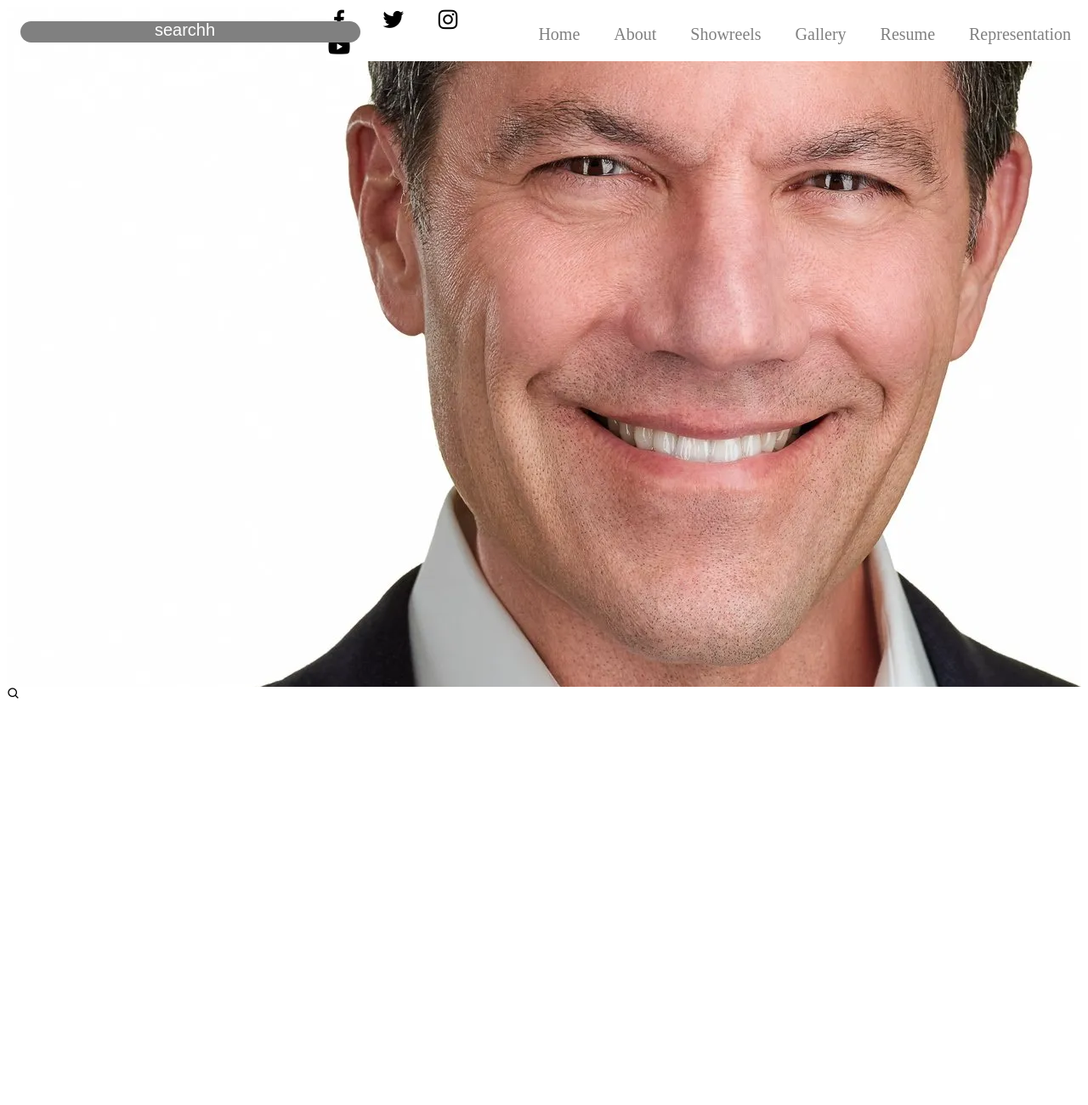
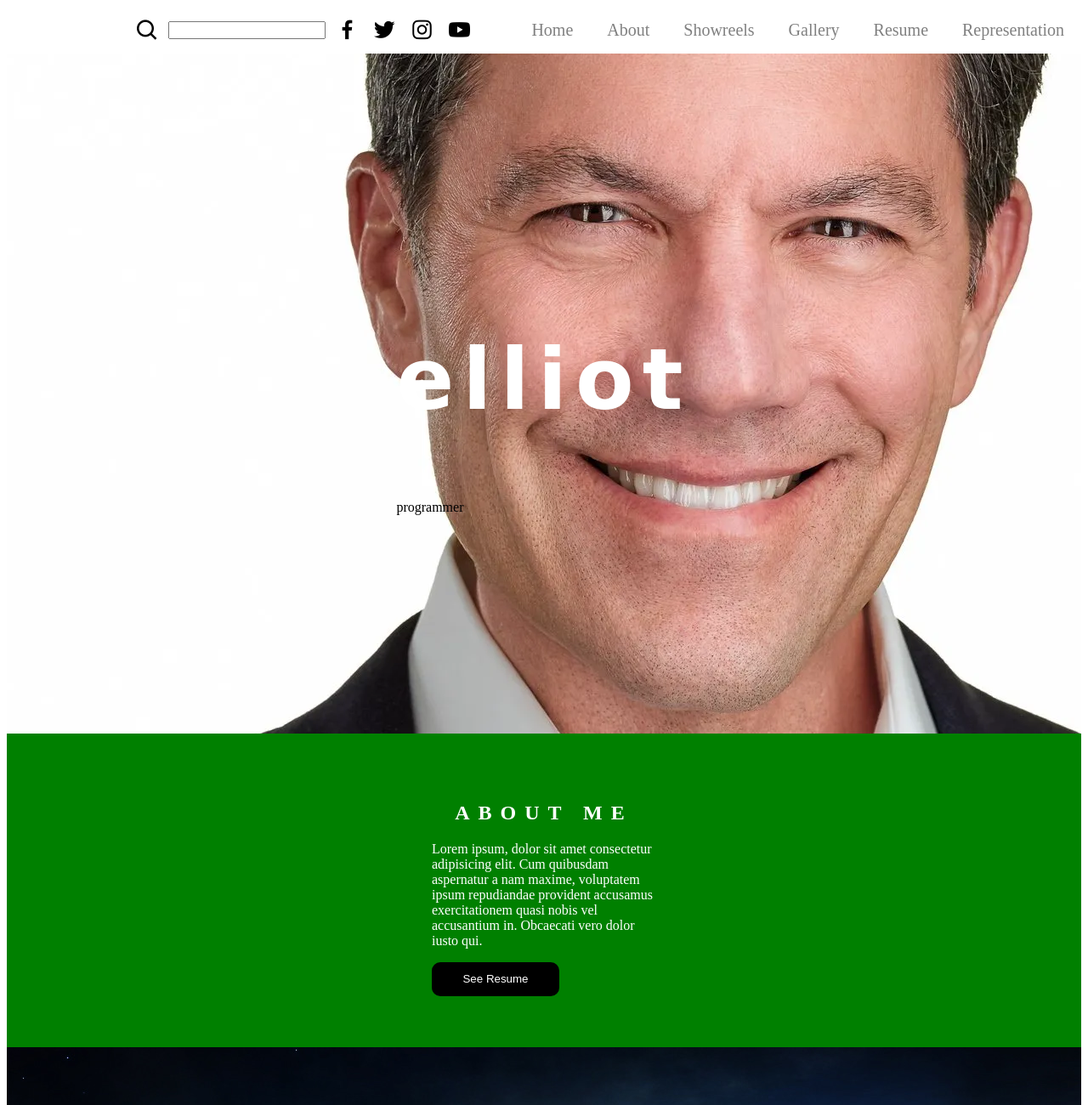
Before and after one commit to elliotalderson1231/portofolio, a plain HTML site: page index.html in a window 1280 px wide. Shown: the top 1300 px of the page at 85% size. Before the commit the page ends 835 px from the top, so only its background shows below. Drawn offline with nearby package versions, Linux system fonts and the light colour scheme.

Commit message:
2 sections

```diff
--- a/index.html
+++ b/index.html
@@ -1,19 +1,26 @@
 <!DOCTYPE html>
 <html lang="en">
   <head>
-    <meta charset="UTF-8">
-    <meta name="viewport" content="width=device-width, initial-scale=1.0">
-    <link rel="stylesheet" href="site.css">
-    <link href='https://unpkg.com/boxicons@2.1.4/css/boxicons.min.css' rel='stylesheet'>
+    <meta charset="UTF-8" />
+    <meta name="viewport" content="width=device-width, initial-scale=1.0" />
+    <link rel="stylesheet" href="site.css" />
+    <link
+      href="https://unpkg.com/boxicons@2.1.4/css/boxicons.min.css"
+      rel="stylesheet"
+    />
     <title>Document</title>
   </head>
   <body>
     <header>
+      <div class="search">
+        <i class="bx bx-search"></i>
+        <input type="search" placeholder="search" />
+      </div>
       <div class="socials">
-            <i class='bx bxl-facebook'></i>
-            <i class='bx bxl-twitter' ></i>
-            <i class='bx bxl-instagram'></i>
-            <i class='bx bxl-youtube' ></i>
+        <i class="bx bxl-facebook"></i>
+        <i class="bx bxl-twitter"></i>
+        <i class="bx bxl-instagram"></i>
+        <i class="bx bxl-youtube"></i>
       </div>
       <div class="navbar">
         <ul>
@@ -27,10 +34,26 @@
       </div>
     </header>
     <main>
+      <section>
+        <h1>elliot</h1>
+        <p>programmer</p>
+      </section>
     </main>
-    <div class="search">
-        <i class='bx bx-search'></i>
-        <input type="search" placeholder="searchh">
-    </div>
+    <section class="elliot">
+      <h1>ABOUT ME</h1>
+      <p>
+        Lorem ipsum, dolor sit amet consectetur adipisicing elit. Cum quibusdam
+        aspernatur a nam maxime, voluptatem ipsum repudiandae provident
+        accusamus exercitationem quasi nobis vel accusantium in. Obcaecati vero
+        dolor iusto qui.
+      </p>
+      <button>See Resume</button>
+    </section>
+    <section class="alderson">
+      <button class="btn btn1">FILM</button>
+      <br />
+      <button class="btn btn2">THEATER</button>
+      <button class="btn btn3">COMMERCIAL</button>
+    </section>
   </body>
 </html>
--- a/site.css
+++ b/site.css
@@ -1,66 +1,125 @@
-
-body{
+body {
   background: white;
 }
-header{
+header {
   display: flex;
   align-items: center;
   justify-content: end;
-    position: absolute;
   left: 30%;
   background-color: white;
 }
-header ul{
+header ul {
   display: flex;
 }
-header ul li{
+header ul li {
   list-style: none;
   padding: 0px 20px;
   font-size: 20px;
 }
-header ul li a{
+header ul li a {
   text-decoration: none;
   color: grey;
 }
-header ul li a:hover{
+header ul li a:hover {
   color: aqua;
   transition: 1s;
 }
-header i{
+header i {
   margin-right: 30px;
   font-size: 30px;
 }
-main{
+main {
   background: url(Al-Pepi078-WEB-VERSION-Chris-Gillett-Houston-Headshot-Photographer.webp);
   background-repeat: no-repeat;
   background-position: center;
   background-attachment: fixed;
   height: 100vh;
 }
-header i:hover{
+header i:hover {
   color: blue;
-    transition: 0.50s;
+  transition: 0.5s;
 }
-.search input{
-    position: absolute;
-    top: 0;
-    margin-top: 25px;
-    width: 400px;
-    padding: 5px;
-    border-radius: 30px;
-    border: none;
+.search {
+  display: flex;
+  align-items: center;
+  justify-content: center;
+  margin-right: 10px;
+}
+input {
   outline: none;
-    background-color: grey;
-    border-color: 3px solid red;
-    float: right;
-    margin-right: 300px;
+  color: black;
 }
-input{
-    outline: none;
-    color: white;
-}
-::placeholder{
+::placeholder {
   color: white;
   text-align: center;
   font-size: 20px;
 }
+main h1 {
+  font-size: 100px;
+  color: white;
+  font-weight: 700;
+  letter-spacing: 10px;
+  font-family: cursive;
+}
+.bx {
+  margin-right: 10px;
+}
+main {
+  display: flex;
+  align-items: center;
+  justify-content: center;
+}
+.elliot {
+  background-color: green;
+  padding: 60px 500px;
+}
+.elliot h1 {
+  letter-spacing: 10px;
+  text-align: center;
+  color: white;
+}
+.elliot p {
+  color: white;
+}
+.elliot button {
+  width: 150px;
+  height: 40px;
+  background-color: black;
+  color: white;
+  outline: none;
+  border: none;
+  border-radius: 10px;
+}
+.elliot button:hover {
+  background-color: transparent;
+  transition: 1s;
+  border: 2px solid black;
+  color: black;
+}
+.alderson {
+  background-image: url(background.jpg);
+  padding: 300px 500px;
+}
+.alderson .btn {
+  text-align: center;
+  width: 70%;
+  padding: 30px 300px;
+  margin-bottom: 10%;
+  border: 10px solid black;
+  font-size: 40px;
+  font-weight: bold;
+  display: flex;
+      align-items: center;
+      justify-content: center;
+      background-color: rgb(183, 243, 236);
+}
+.alderson .btn2 {
+    background-color: lightgreen;
+}
+.alderson .btn2:hover{
+    background-color: white;
+    transition: 1s;
+}
+.alderson .btn3{
+    background-color: rgb(33, 141, 118);
+}
```
Also changed, not shown: background.jpg (added). Lines whose indentation alone changed are shown as unchanged.
